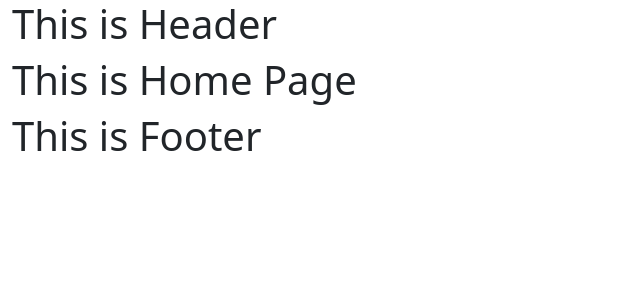
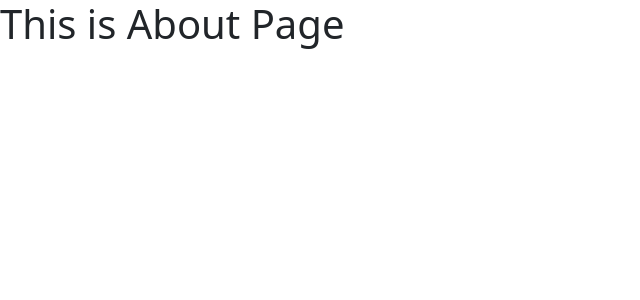
Before and after one commit to madhavpaliwal02/Blog-Application-FE, a React (Create React App) app: page /about in a window 1280 px wide. Shown: the top 300 px of the page, without its empty margins (0-640 px from the left). Built offline with nearby package versions, Linux system fonts and the light colour scheme.

Commit message:
Implementing React Router Dom

```diff
--- a/package.json
+++ b/package.json
@@ -9,6 +9,7 @@
     "bootstrap": "^5.3.1",
     "react": "^18.2.0",
     "react-dom": "^18.2.0",
+    "react-router-dom": "^6.14.2",
     "react-scripts": "5.0.1",
     "reactstrap": "^9.2.0",
     "web-vitals": "^2.1.4"
--- a/src/App.js
+++ b/src/App.js
@@ -1,12 +1,26 @@
 import './App.css';
 import 'bootstrap/dist/css/bootstrap.min.css';
 import Base from './components/Base';
+import { BrowserRouter, Route, Routes } from 'react-router-dom';
+import Home from './pages/Home';
+import About from './pages/About';
+import Login from './pages/Login';
+import Signup from './pages/Signup';
+
 
 function App() {
   return (
-    <Base>
-      <h1>This is Home Page</h1>
-    </Base>
+    // <Base>
+    //   <h1>This is Home Page</h1>
+    // </Base>
+    <BrowserRouter>
+      <Routes>
+        <Route path='/' element={<Home />} />
+        <Route path='/about' element={<About />} />
+        <Route path='/login' element={<Login />} />
+        <Route path='/signup' element={<Signup />} />
+      </Routes>
+    </BrowserRouter>
   );
 }
 
--- /dev/null
+++ b/src/pages/About.jsx
@@ -0,0 +1,11 @@
+import React from 'react'
+
+const About = () => {
+    return (
+        <div>
+            <h1>This is About Page</h1>
+        </div>
+    )
+}
+
+export default About
--- /dev/null
+++ b/src/pages/Home.jsx
@@ -0,0 +1,11 @@
+import React from 'react'
+
+const Home = () => {
+    return (
+        <div>
+            <h1>This is Home Page</h1>
+        </div>
+    )
+}
+
+export default Home
--- /dev/null
+++ b/src/pages/Login.jsx
@@ -0,0 +1,11 @@
+import React from 'react'
+
+const Login = () => {
+    return (
+        <div>
+            <h1>This is login page</h1>
+        </div>
+    )
+}
+
+export default Login
--- /dev/null
+++ b/src/pages/Signup.jsx
@@ -0,0 +1,11 @@
+import React from 'react'
+
+const Signup = () => {
+    return (
+        <div>
+            <h1>Signup</h1>
+        </div>
+    )
+}
+
+export default Signup
```
Also changed, not shown: 1 other file (tests, documents, lock files or other folders).
